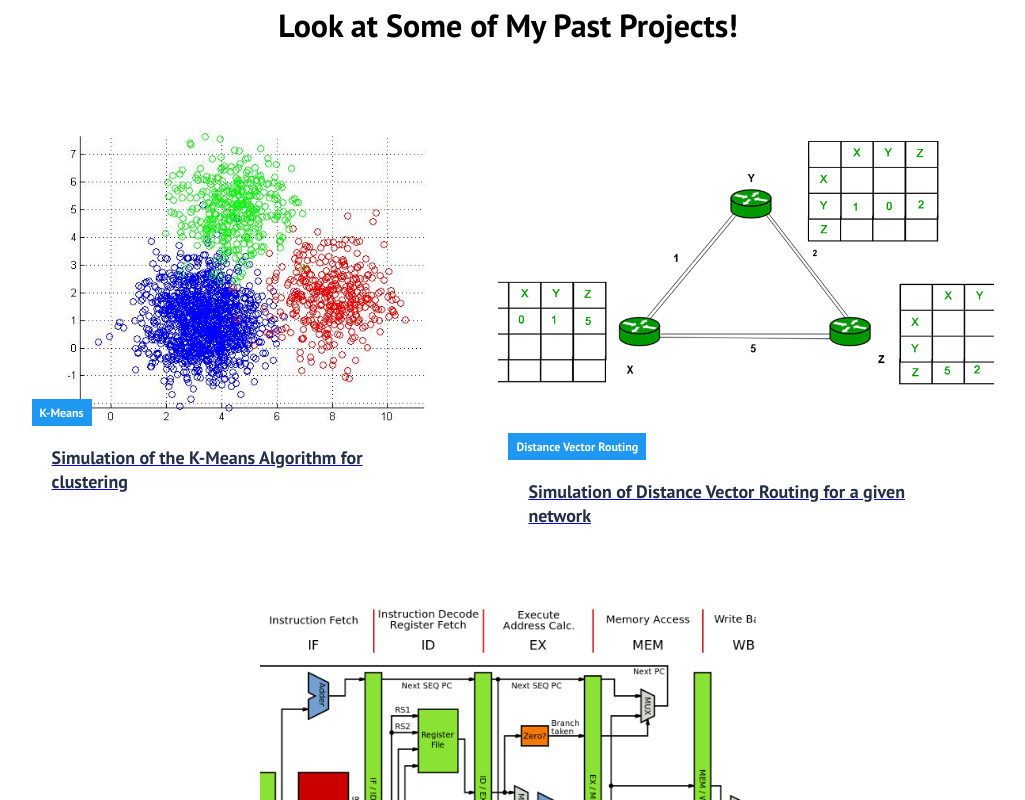
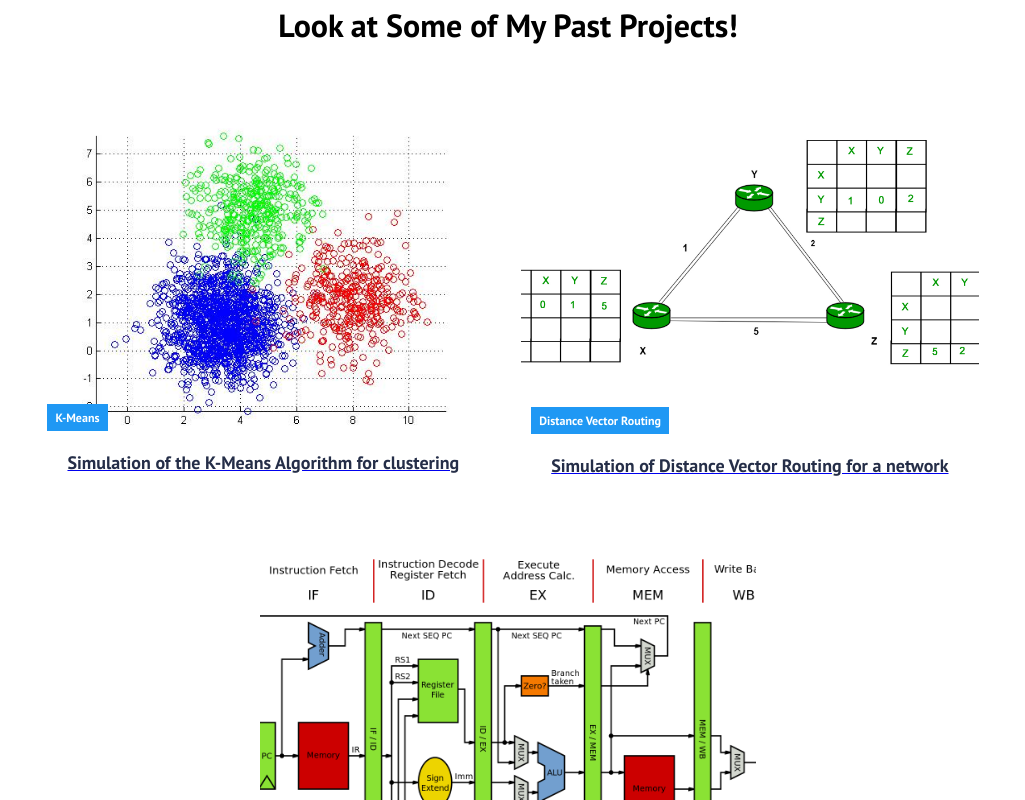
Before and after one commit to alexmgonzalez/React-Website, a React (Create React App) app: page /projects in a window 1280 px wide. Shown: the part 860-1660 px from the top of the page, without its empty margins (132-1157 px from the left). Built offline with nearby package versions, Linux system fonts and the light colour scheme.

Commit message:
changed project cards

```diff
--- a/src/Components/ProjectCards.js
+++ b/src/Components/ProjectCards.js
@@ -24,7 +24,7 @@ function ProjectCards() {
                         />
                         <ProjectCardItem
                             src = {dvp}
-                            text="Simulation of Distance Vector Routing for a given network"
+                            text="Simulation of Distance Vector Routing for a network"
                             label='Distance Vector Routing'
                             download={dvrdownload}
                             downloadLabel='dvr.zip'
```
